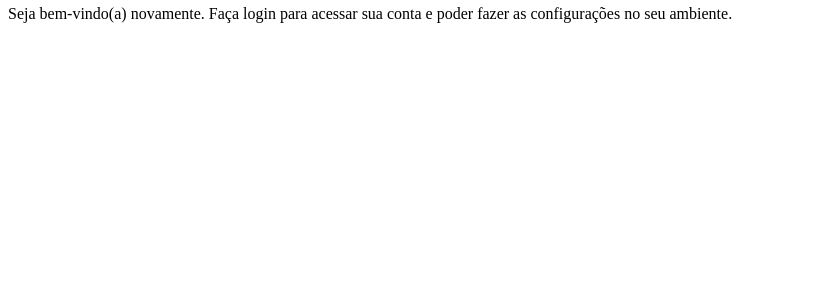
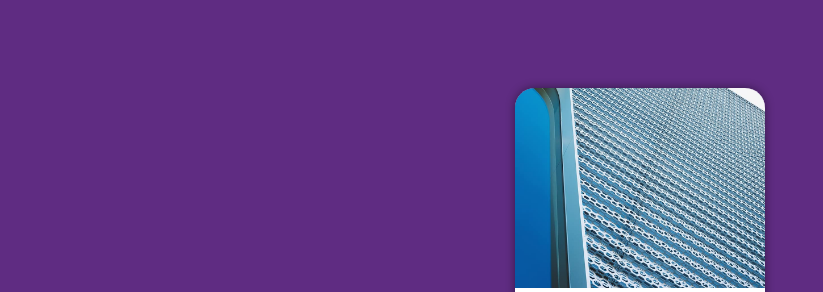
Before and after one commit to alexferreira05/projeto-login, a plain HTML site: page index.html in a window 1280 px wide. Shown: the part 62-354 px from the top of the page, without its empty margins (0-823 px from the left). Drawn offline with Linux system fonts and the light colour scheme.

Commit message:
Atualização do estilo do projeto login

```diff
--- a/estilos/style.css
+++ b/estilos/style.css
@@ -6,7 +6,47 @@
     Lilás: #5f2c82
 */
 
-:root {
-    --cor1: #49a09d;
-    --cor2: #5f2c82;
+* {
+    font-family: -apple-system, BlinkMacSystemFont, 'Segoe UI', Roboto, Oxygen, Ubuntu, Cantarell, 'Open Sans', 'Helvetica Neue', sans-serif;
+    padding: 0px;
+    margin: 0px;
+    box-sizing: border-box;
 }
+
+body, html {
+    width: 100vw;
+    height: 100vh;
+    background-color: #5f2c82;
+}
+
+main {
+    position: relative;
+    width: 100vw;
+    height: 100vh;
+}
+
+section#login {
+    background-color: white;
+    width: 250px;
+    height: 500px;
+    border-radius: 20px;
+    box-shadow: 0px 0px 10px rgba(0, 0, 0, 0.450);
+    overflow: hidden;
+
+    position: absolute;
+    top: 50%;
+    left: 50%;
+    transform: translate(-50%, -50%);
+}
+
+section#login > div#imagem {
+    display: block;
+    background: #5f2c82 url('../imagens/metal.jpg') left bottom no-repeat;
+    background-size: cover;
+    height: 200px;
+}
+
+section#login > div#formulario {
+    display: block;
+    padding: 10px;
+}
--- a/index.html
+++ b/index.html
@@ -9,8 +9,8 @@
 <body>
     <main>
         <section id="login">
-            <div id="imagen">
-
+            <div id="imagem">
+                <!-- Aqui vai a imagem nas CSS -->
             </div>
             <div id="formulario">
                 <h1>Login</h1>
```
